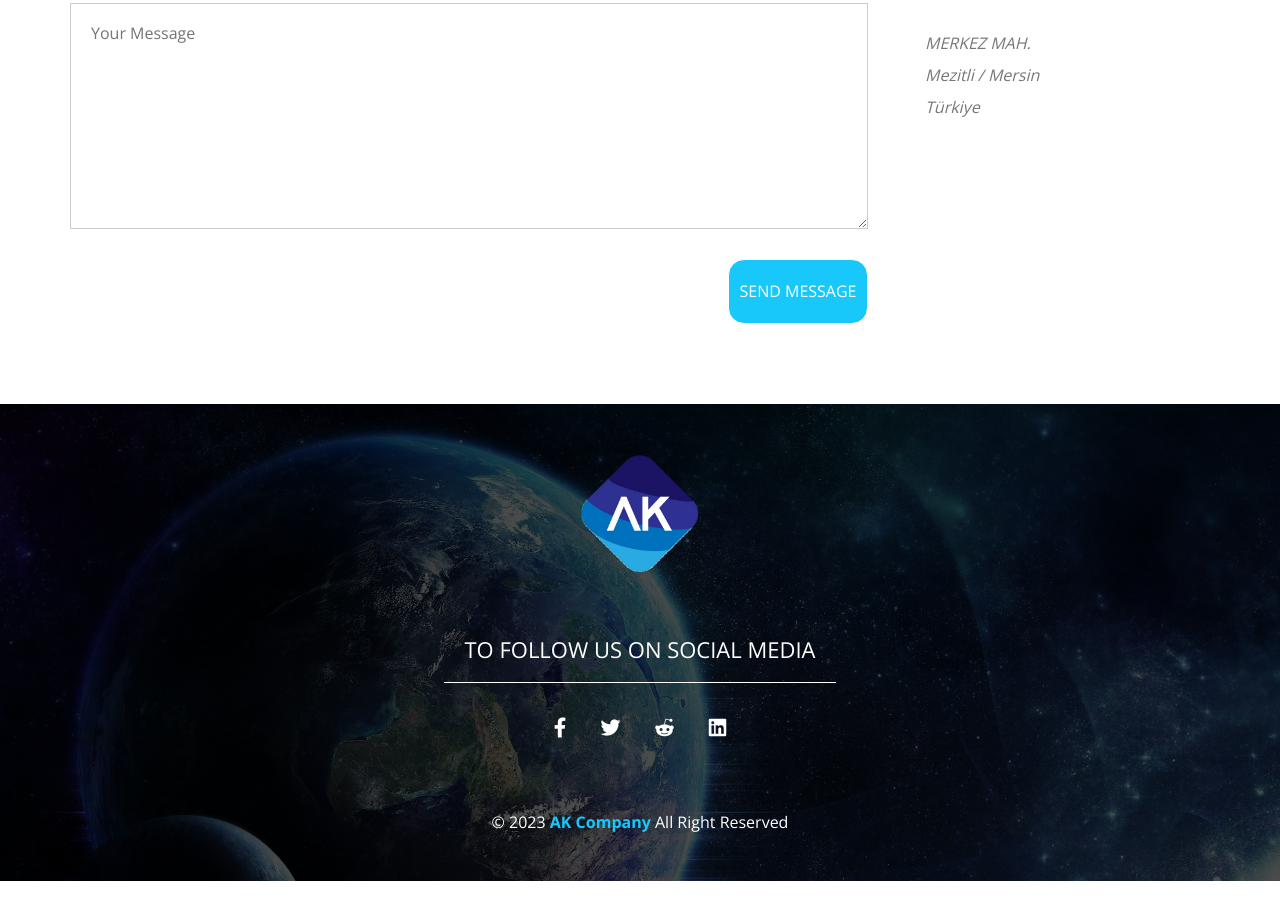
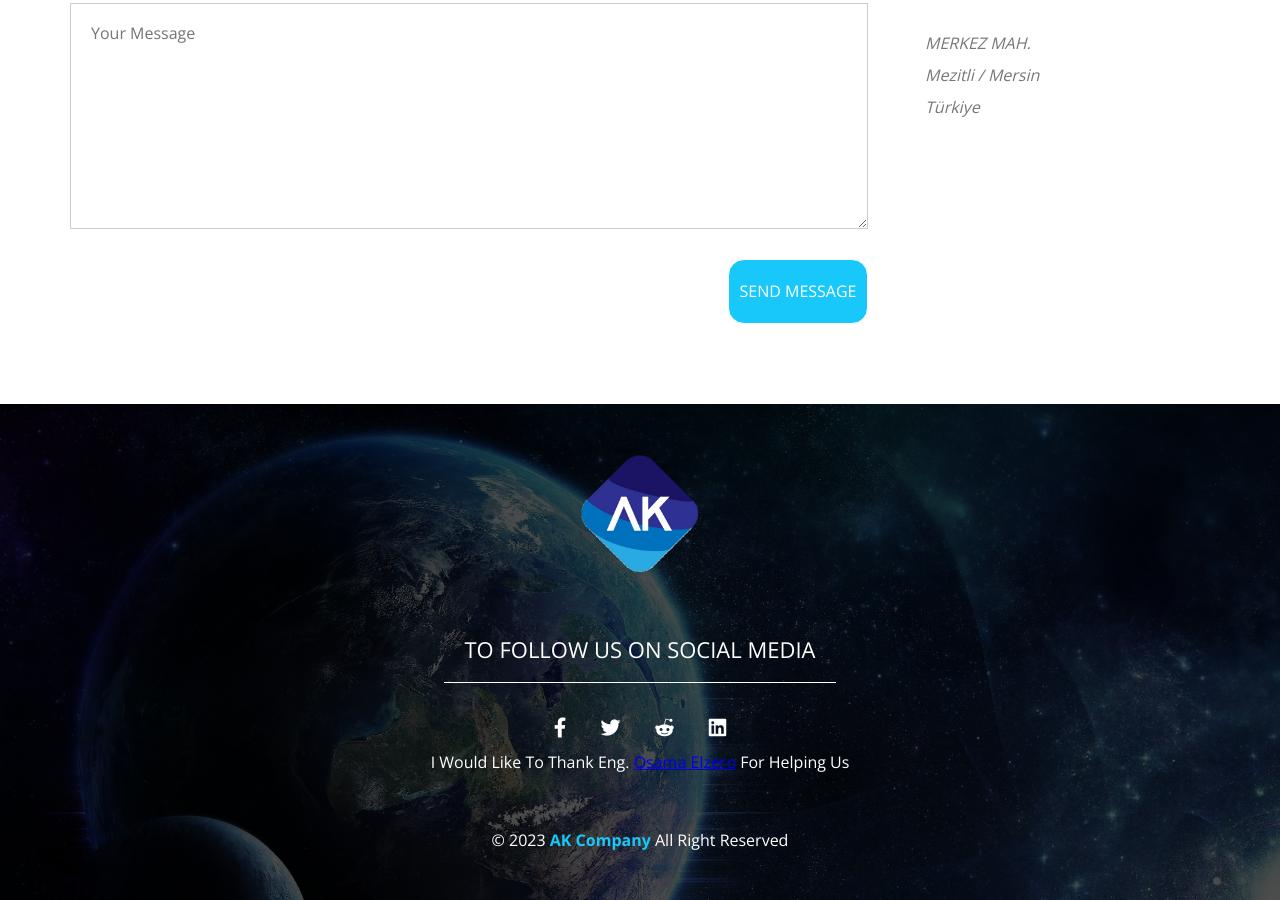
Before and after one commit to Omar95-A/Website-Project-2, a plain HTML site: page index.html in a window 1280 px wide. Shown: the part 7967-8867 px from the top of the page. Drawn offline with nearby package versions, Linux system fonts and the light colour scheme.

Commit message:
Update index.html
Added paragraph element to footer division

```diff
--- a/index.html
+++ b/index.html
@@ -434,6 +434,7 @@
                 <a href="https://www.reddit.com/" target="_blank"><i class="fa-brands fa-reddit-alien"></i></a>
                 <a href="https://tr.linkedin.com/" target="_blank"><i class="fab fa-linkedin"></i></a>
             </div>
+            <p>I Would Like To Thank <span>Eng.</span> <a href="https://elzero.org/" target="_blank">Osama Elzero</a> For Helping Us</p>
             <p>&copy; 2023 <span>AK Company</span> All Right Reserved</p>
         </div>
     </footer>
```
